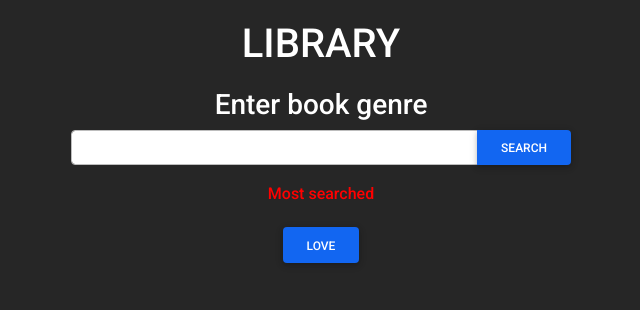
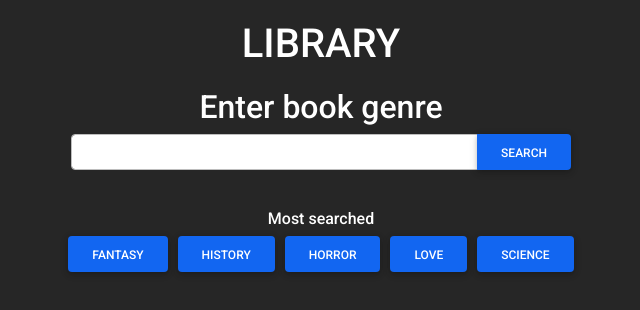
Before and after one commit to mattiaTuri/Libreria, a plain HTML site: page index.html in a window 1280 px wide. Shown: the whole page, without its empty margins (319-959 px from the left). Drawn offline with nearby package versions, Linux system fonts and the light colour scheme.

Commit message:
Bug fix
Versione finale della libreria

```diff
--- a/assets/script/call.js
+++ b/assets/script/call.js
@@ -11,7 +11,7 @@ async function searchBook(){
     callAPI(url);
 }
 
- function pref(input){
+ function mostSearched(input){
 
     const url = api + key + input + apiKey;
 
@@ -28,8 +28,6 @@ async function callAPI(url){
 }
 
 function createTable(data){
-
-    document.getElementById("error").style.visibility = "hidden";
 
     if(document.querySelector('table')){
         document.getElementById('one').removeChild(document.querySelector('table'));
--- a/assets/scss/style.scss
+++ b/assets/scss/style.scss
@@ -6,7 +6,6 @@
 
 body {
     background-color: #262626 !important;
-    //background: linear-gradient(to left, #8f94fb, #4e54c8);
 }
 
 header {
@@ -22,13 +21,23 @@ header {
     flex-direction: column;
     align-items: center;
 
+    .listBook{
+        width: 80%;
+        display: flex;
+        flex-wrap: wrap;
+        justify-content: center;
+
+        button{
+            margin: 5px;
+        }
+    }
+
     .form-book {
         width: 500px;
     }
 
     span {
-        color: red;
-        margin-bottom: 20px;
+        margin-top: 20px;
     }
 
     table {
--- a/index.html
+++ b/index.html
@@ -26,16 +26,19 @@
     </header>
 
     <section id="one" class="main">
-        <h3>Enter book genre</h3>
+        <h2>Enter book genre</h2>
         <div class="form-book input-group mb-3">
             <input id="genre" type="text" class="form-control"/>
             <button id="search" onclick="searchBook(this.getAttribute('keyAPI'))" type="submit" class="btn btn-primary">Search</button>
         </div>
         <span>Most searched</span>
-        <div>
-            <button id="search" onclick="pref(this.textContent)" type="submit" class="btn btn-primary">love</button>
+        <div class="listBook">
+            <button id="search" onclick="mostSearched(this.textContent)" type="submit" class="btn btn-primary">fantasy</button>
+            <button id="search" onclick="mostSearched(this.textContent)" type="submit" class="btn btn-primary">history</button>
+            <button id="search" onclick="mostSearched(this.textContent)" type="submit" class="btn btn-primary">horror</button>
+            <button id="search" onclick="mostSearched(this.textContent)" type="submit" class="btn btn-primary">love</button>
+            <button id="search" onclick="mostSearched(this.textContent)" type="submit" class="btn btn-primary">science</button>
         </div>
-        <span id="error" style="visibility: hidden;">Error: please enter a correct genre </span>
     </section>
 
     <!-- Modal -->
```
Also changed, not shown: assets/css/style.css.
